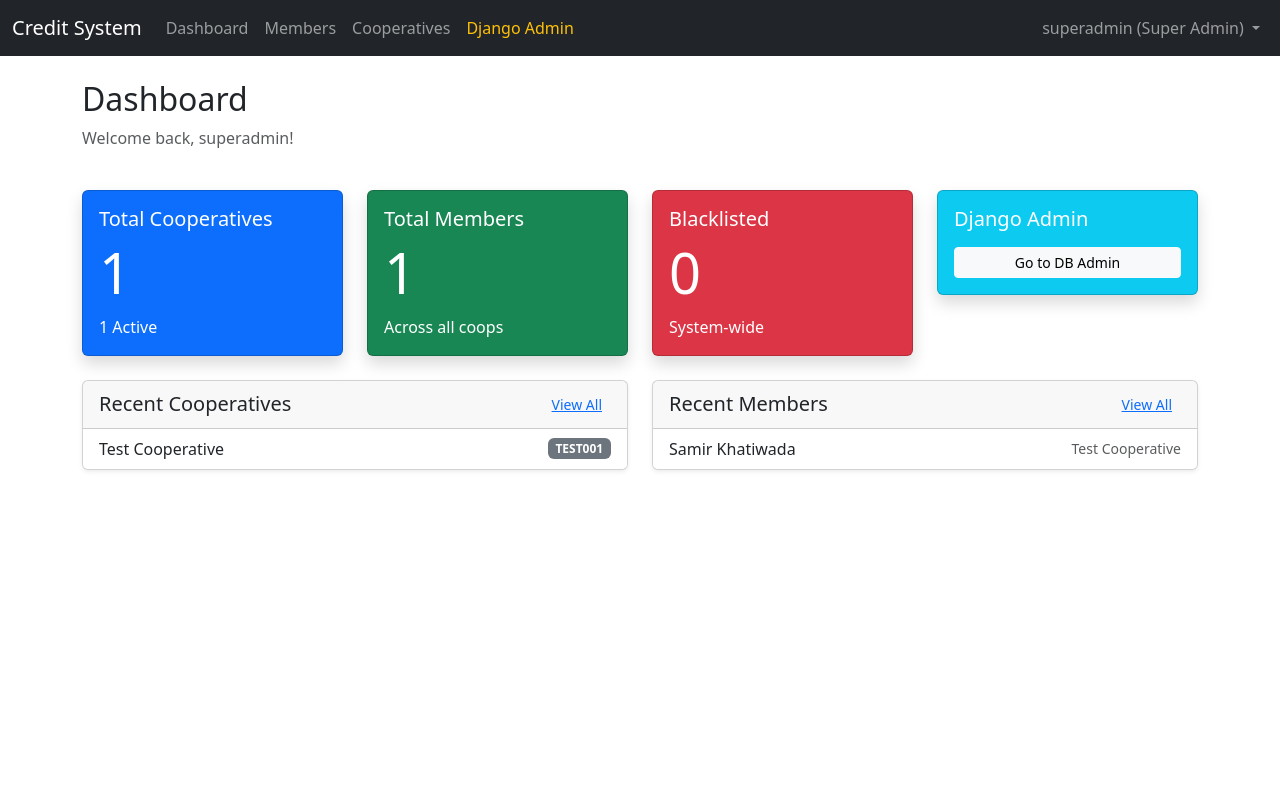
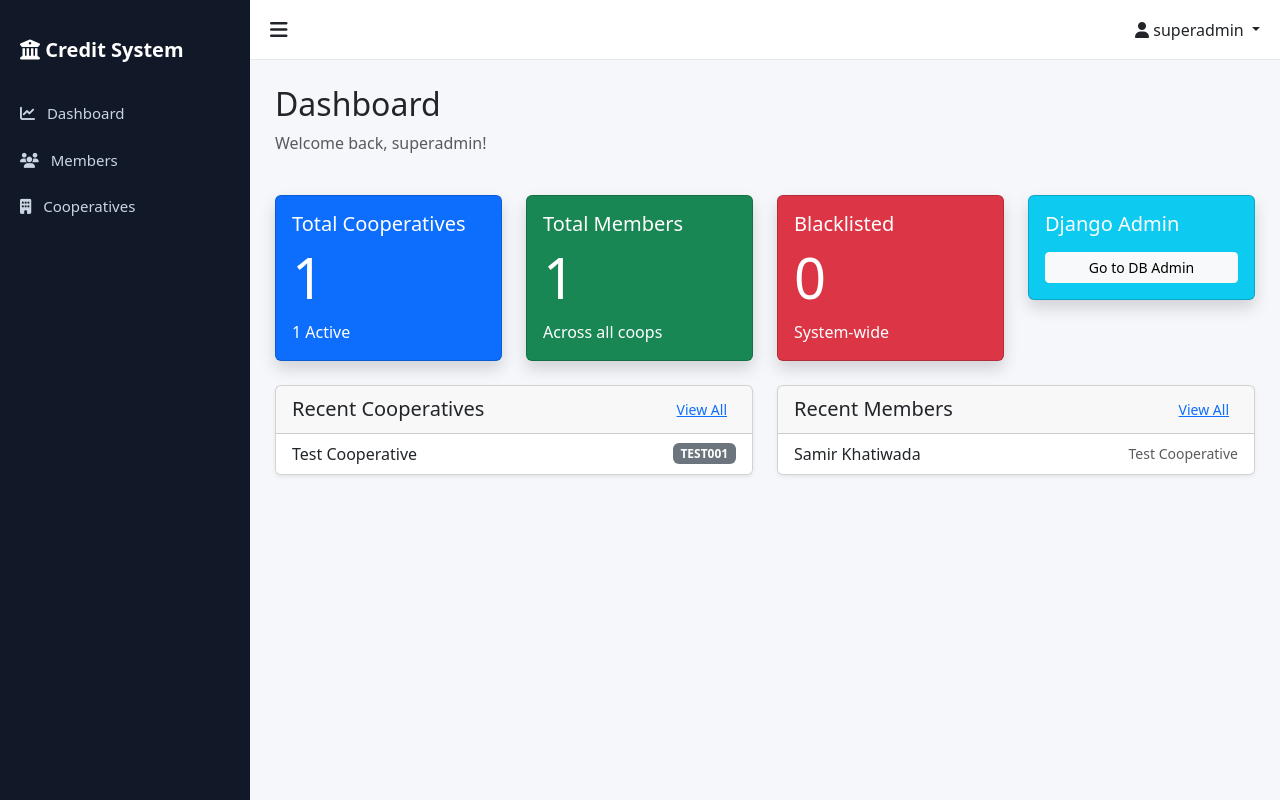
Before and after one commit to sameer9860/Credit-Information-System, a Django app: page /accounts/dashboard/ in a window 1280 px wide. Run offline with Django 5.2, Linux system fonts and the light colour scheme; a user stored in the database is signed in; data comes from the database, SQL or seed files in the repository.

Commit message:
Added sidebar

```diff
--- a/templates/base.html
+++ b/templates/base.html
@@ -1,78 +1,219 @@
 {% load static %}
+
 <!DOCTYPE html>
+
 <html lang="en">
 
 <head>
 <meta charset="UTF-8">
 <meta name="viewport" content="width=device-width, initial-scale=1.0">
+
 <title>{% block title %}Credit System{% endblock %}</title>
+
 <link href="https://cdn.jsdelivr.net/npm/bootstrap@5.3.2/dist/css/bootstrap.min.css" rel="stylesheet">
-    <link rel="stylesheet" href="{% static 'css/styles.css' %}">
+<link rel="stylesheet" href="https://cdnjs.cloudflare.com/ajax/libs/font-awesome/6.5.0/css/all.min.css">
+
+<style>
+
+/* Layout */
+
+body{
+overflow-x:hidden;
+background:#f5f7fb;
+}
+
+/* Sidebar */
+
+.sidebar{
+height:100vh;
+width:250px;
+position:fixed;
+top:0;
+left:0;
+background:#111827;
+padding-top:20px;
+transition:all 0.3s;
+}
+
+.sidebar.collapsed{
+margin-left:-250px;
+}
+
+/* Sidebar links */
+
+.sidebar a{
+color:#cbd5e1;
+padding:12px 20px;
+display:block;
+text-decoration:none;
+font-size:15px;
+}
+
+.sidebar a:hover{
+background:#1f2937;
+color:#fff;
+}
+
+/* Brand */
+
+.sidebar-brand{
+color:#fff;
+font-size:20px;
+font-weight:600;
+padding:15px 20px;
+margin-bottom:10px;
+}
+
+/* Main content */
+
+.main-content{
+margin-left:250px;
+transition:all 0.3s;
+}
+
+.main-content.expanded{
+margin-left:0;
+}
+
+/* Topbar */
+
+.topbar{
+height:60px;
+background:#fff;
+border-bottom:1px solid #e5e7eb;
+display:flex;
+align-items:center;
+justify-content:space-between;
+padding:0 20px;
+}
+
+/* Toggle button */
+
+.toggle-btn{
+font-size:20px;
+cursor:pointer;
+}
+
+/* Content */
+
+.page-content{
+padding:25px;
+}
+
+</style>
+
 </head>
 
 <body>
-    <nav class="navbar navbar-expand-lg navbar-dark bg-dark">
-        <div class="container-fluid">
-            <a class="navbar-brand"
-                href="{% if user.is_authenticated %}{% url 'accounts:dashboard' %}{% else %}/{% endif %}">Credit
-                System</a>
-            <button class="navbar-toggler" type="button" data-bs-toggle="collapse" data-bs-target="#navbarNav">
-                <span class="navbar-toggler-icon"></span>
-            </button>
-            <div class="collapse navbar-collapse" id="navbarNav">
-                <ul class="navbar-nav me-auto">
+
+<!-- Sidebar -->
+
+<div id="sidebar" class="sidebar">
+
+<div class="sidebar-brand">
+<i class="fa-solid fa-building-columns"></i> Credit System
+</div>
+
 {% if user.is_authenticated %}
-                    <li class="nav-item">
-                        <a class="nav-link" href="{% url 'accounts:dashboard' %}">Dashboard</a>
-                    </li>
-                    <li class="nav-item">
-                        <a class="nav-link" href="{% url 'members:member_list' %}">Members</a>
-                    </li>
-                    {% if user.is_superadmin %}
-                    <li class="nav-item">
-                        <a class="nav-link" href="{% url 'cooperatives:list' %}">Cooperatives</a>
-                    </li>
-                    <li class="nav-item">
-                        <a class="nav-link text-warning" href="/admin/" target="_blank">Django Admin</a>
-                    </li>
-                    {% elif user.cooperative %}
-                    <li class="nav-item">
-                        <a class="nav-link" href="{% url 'cooperatives:detail' user.cooperative.pk %}">My
-                            Cooperative</a>
-                    </li>
+
+<a href="{% url 'accounts:dashboard' %}">
+<i class="fa-solid fa-chart-line me-2"></i> Dashboard
+</a>
+
+<a href="{% url 'members:member_list' %}">
+<i class="fa-solid fa-users me-2"></i> Members
+</a>
+
+{% if user.is_superadmin %} <a href="{% url 'cooperatives:list' %}"> <i class="fa-solid fa-building me-2"></i> Cooperatives </a>
+
+{% elif user.cooperative %} <a href="{% url 'cooperatives:detail' user.cooperative.pk %}"> <i class="fa-solid fa-handshake me-2"></i> My Cooperative </a>
 {% endif %}
+
 {% endif %}
-                </ul>
-                <ul class="navbar-nav ms-auto">
+
+</div>
+
+<!-- Main Content -->
+
+<div id="mainContent" class="main-content">
+
+<!-- Topbar -->
+
+<div class="topbar">
+
+<div class="toggle-btn" onclick="toggleSidebar()">
+<i class="fa-solid fa-bars"></i>
+</div>
+
+<div>
+
 {% if user.is_authenticated %}
-                    <li class="nav-item dropdown">
-                        <a class="nav-link dropdown-toggle" href="#" id="userDropdown" role="button"
-                            data-bs-toggle="dropdown" aria-expanded="false">
-                            {{ user.username }} ({{ user.get_role_display }})
+
+<div class="dropdown">
+
+<a class="dropdown-toggle text-dark text-decoration-none"
+href="#"
+role="button"
+data-bs-toggle="dropdown">
+
+<i class="fa-solid fa-user"></i>
+{{ user.username }}
+
 </a>
-                        <ul class="dropdown-menu dropdown-menu-end shadow" aria-labelledby="userDropdown">
+
+<ul class="dropdown-menu dropdown-menu-end shadow">
+
 <li>
 <form action="{% url 'accounts:logout' %}" method="post">
 {% csrf_token %}
-                                    <button type="submit" class="dropdown-item">Logout</button>
+<button type="submit" class="dropdown-item">
+<i class="fa-solid fa-right-from-bracket me-2"></i> Logout
+</button>
 </form>
 </li>
+
 </ul>
-                    </li>
+
+</div>
+
 {% else %}
-                    <li class="nav-item">
-                        <a class="nav-link" href="{% url 'accounts:login' %}">Login</a>
-                    </li>
+
+<a href="{% url 'accounts:login' %}" class="btn btn-primary btn-sm">
+Login
+</a>
+
 {% endif %}
-                </ul>
+
 </div>
+
 </div>
-    </nav>
 
-    <div class="container mt-4">
+<!-- Page Content -->
+
+<div class="page-content">
+
 {% block content %}
 {% endblock %}
+
 </div>
+
+</div>
+
+<script>
+
+function toggleSidebar(){
+
+let sidebar = document.getElementById("sidebar");
+let content = document.getElementById("mainContent");
+
+sidebar.classList.toggle("collapsed");
+content.classList.toggle("expanded");
+
+}
+
+</script>
+
+<script src="https://cdn.jsdelivr.net/npm/bootstrap@5.3.2/dist/js/bootstrap.bundle.min.js"></script>
+
 </body>
-
 </html>
```
Lines whose indentation alone changed are shown as unchanged.
